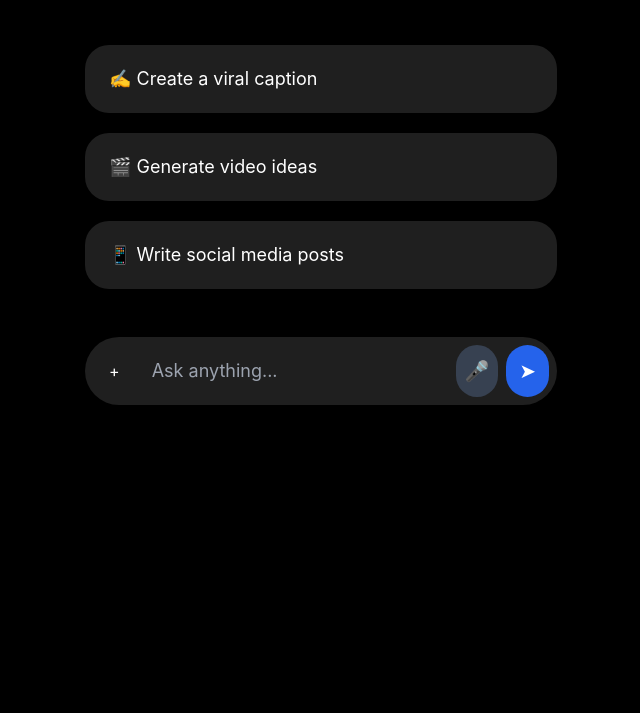
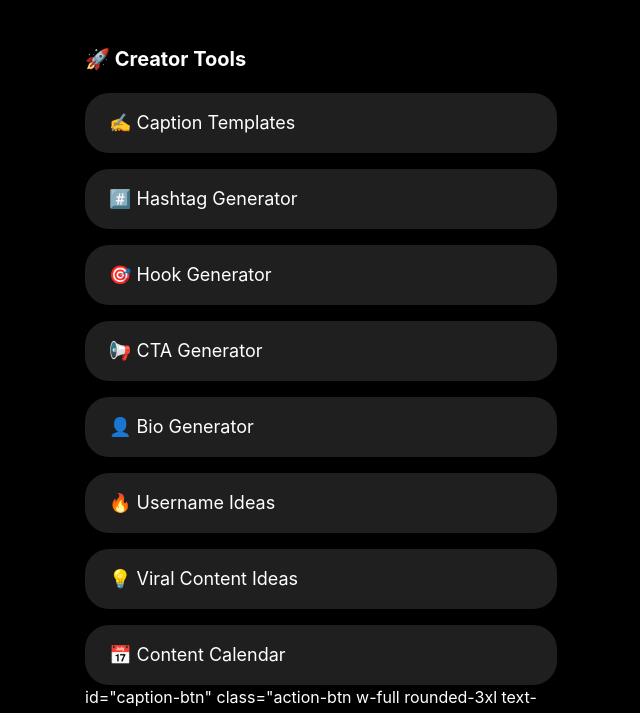
Before and after one commit to ndibeifeanyi609-cmd/ChatTBM-v3, a plain HTML site: page index.html in a window 1280 px wide. Shown: the part 207-920 px from the top of the page, without its empty margins (319-959 px from the left). Before the commit the page ends 800 px from the top, so only its background shows below. Drawn offline with nearby package versions, Linux system fonts and the light colour scheme.

Commit message:
Update index.html

```diff
--- a/index.html
+++ b/index.html
@@ -90,9 +90,67 @@ class="main-logo">
 
 <!-- Quick Action Buttons -->
 
-<div class="space-y-5">
+<!-- Creator Tools -->
+
+<div class="mt-12">
+
+<h2 class="text-xl font-bold mb-5">
+🚀 Creator Tools
+</h2>
+
+<div class="space-y-4">
 
 <button
+onclick="creatorTool('caption')"
+class="action-btn w-full rounded-3xl text-left px-6 py-4 text-lg">
+✍️ Caption Templates
+</button>
+
+<button
+onclick="creatorTool('hashtag')"
+class="action-btn w-full rounded-3xl text-left px-6 py-4 text-lg">
+#️⃣ Hashtag Generator
+</button>
+
+<button
+onclick="creatorTool('hook')"
+class="action-btn w-full rounded-3xl text-left px-6 py-4 text-lg">
+🎯 Hook Generator
+</button>
+
+<button
+onclick="creatorTool('cta')"
+class="action-btn w-full rounded-3xl text-left px-6 py-4 text-lg">
+📢 CTA Generator
+</button>
+
+<button
+onclick="creatorTool('bio')"
+class="action-btn w-full rounded-3xl text-left px-6 py-4 text-lg">
+👤 Bio Generator
+</button>
+
+<button
+onclick="creatorTool('username')"
+class="action-btn w-full rounded-3xl text-left px-6 py-4 text-lg">
+🔥 Username Ideas
+</button>
+
+<button
+onclick="creatorTool('ideas')"
+class="action-btn w-full rounded-3xl text-left px-6 py-4 text-lg">
+💡 Viral Content Ideas
+</button>
+
+<button
+onclick="creatorTool('calendar')"
+class="action-btn w-full rounded-3xl text-left px-6 py-4 text-lg">
+📅 Content Calendar
+</button>
+
+</div>
+
+</div>
 id="caption-btn"
 class="action-btn w-full rounded-3xl text-left px-6 py-5 text-lg">
 
```
